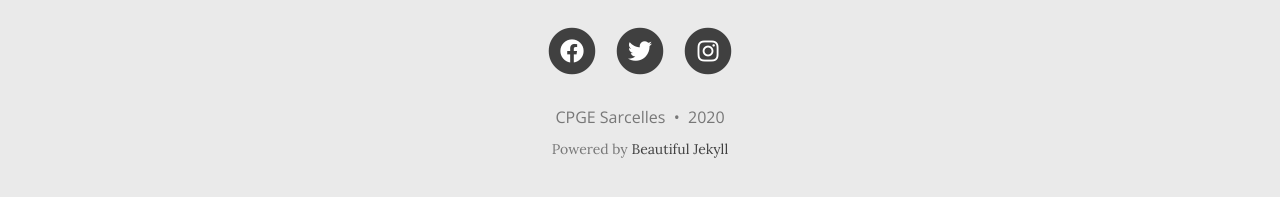
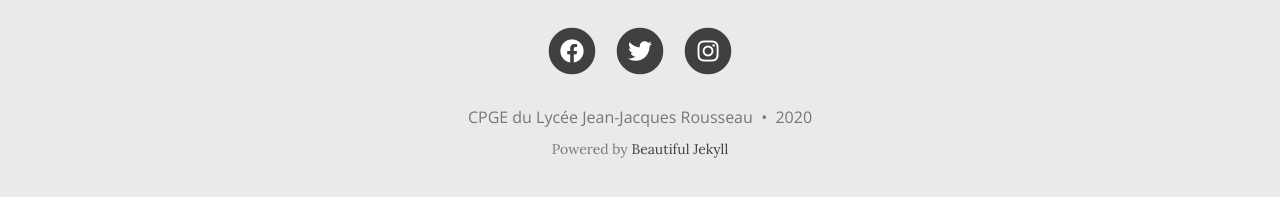
Before and after one commit to cpgesarcelles/cpgesarcelles.github.io, a Jekyll site: the page built from index.html, in a window 1280 px wide and 985 px high. Shown: the part 775-972 px from the top of the window. Built offline with Jekyll 4.4.1, drawn with Linux system fonts in a browser that asks for light colours; nearby versions of some CDN libraries; the list of posts is cut into pages by our own code.

Commit message:
Update _config.yml

```diff
--- a/_config.yml
+++ b/_config.yml
@@ -8,7 +8,7 @@
 # Name of website
 title: CPGE du Lycée Jean-Jacques Rousseau
 # Your name to show in the footer
-author: CPGE Sarcelles
+author: CPGE du Lycée Jean-Jacques Rousseau
 # --- List of links in the navigation bar --- #
 
 navbar-links:
```
